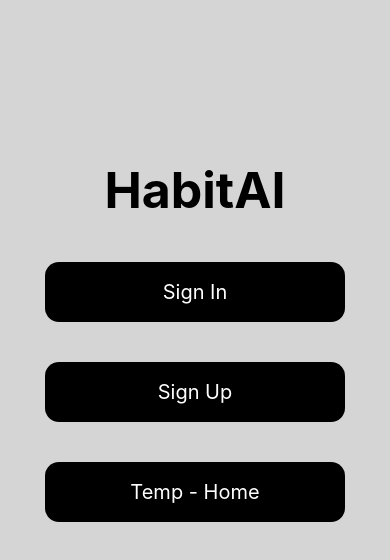
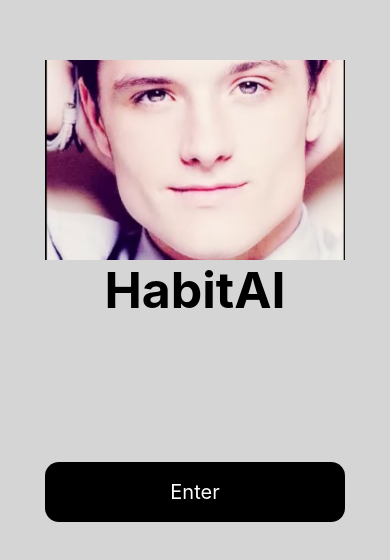
Before and after one commit to Zafcar/Major-Topic-HabitAI, a React Native app: screen / in a window 390 px wide. Shown: the part 232-792 px from the top of the page. Built offline with nearby package versions, Linux system fonts and the light colour scheme.

Commit message:
Disabled sign in screen and sign up screen

```diff
--- a/App.js
+++ b/App.js
@@ -1,45 +1,34 @@
 import React from "react";
-import { View, Text, StyleSheet, Image, TouchableOpacity } from "react-native";
+import { View, Text, StyleSheet, Image } from "react-native";
 import { NavigationContainer } from "@react-navigation/native";
 import { createStackNavigator } from "@react-navigation/stack";
+import { TouchableOpacity } from "react-native-gesture-handler";
 
-import SignInScreen from "./MainIntialScreens/SignInScreen";
-import SignUpScreen from "./MainIntialScreens/SignUpScreen";
 import HomeScreen from "./MainIntialScreens/HomeScreen";
+import CalendarScreen from "./MainIntialScreens/CalendarScreen";
+import TodoList from "./MainIntialScreens/CreateTaskScreen";
+import NotificationScreen from "./MainIntialScreens/NotificationScreen";
+import RewardsScreen from "./SubScreens/CompletedTaskDetails";
+import OngoingTaskDetails from "./SubScreens/OngoingTaskDetails";
+import CompletedTaskDetails from "./SubScreens/CompletedTaskDetails";
 
 const MainScreen = ({ navigation }) => {
   return (
     <View style={styles.container}>
+      <Image
+        source={require("./assets/Josh.png")} // TODO: Image replaced later
+        style={{ width: 300, height: 200 }}
+      />
       <Text style={[styles.mainText, { color: "black" }]}>HabitAI</Text>
       <View style={styles.buttonContainer}>
         <View style={styles.buttonWrapper}>
           <TouchableOpacity
             style={styles.customButton}
             onPress={() => {
-              navigation.navigate("SignIn");
+              navigation.navigate("homeScreen");
             }}
           >
-            <Text style={styles.customButtonText}>Sign In</Text>
-          </TouchableOpacity>
-        </View>
-        <View style={styles.buttonWrapper}>
-          <TouchableOpacity
-            style={styles.customButton}
-            onPress={() => {
-              navigation.navigate("SignUp");
-            }}
-          >
-            <Text style={styles.customButtonText}>Sign Up</Text>
-          </TouchableOpacity>
-        </View>
-        <View style={styles.buttonWrapper}>
-          <TouchableOpacity
-            style={styles.customButton}
-            onPress={() => {
-              navigation.navigate("TempHome");
-            }}
-          >
-            <Text style={styles.customButtonText}>Temp - Home</Text>
+            <Text style={styles.customButtonText}>Enter</Text>
           </TouchableOpacity>
         </View>
       </View>
@@ -56,9 +45,22 @@ const App = () => {
         screenOptions={{ headerShown: false }}
       >
         <Stack.Screen name="Main" component={MainScreen} />
-        <Stack.Screen name="SignIn" component={SignInScreen} />
-        <Stack.Screen name="SignUp" component={SignUpScreen} />
-        <Stack.Screen name="TempHome" component={HomeScreen} />
+        <Stack.Screen name="homeScreen" component={HomeScreen} />
+        <Stack.Screen name="rewardsScreen" component={RewardsScreen} />
+        <Stack.Screen name="createTaskScreen" component={TodoList} />
+        <Stack.Screen name="calendarScreen" component={CalendarScreen} />
+        <Stack.Screen
+          name="notificationScreen"
+          component={NotificationScreen}
+        />
+        <Stack.Screen
+          name="ongoingTaskDetails"
+          component={OngoingTaskDetails}
+        />
+        <Stack.Screen
+          name="completedTaskDetails"
+          component={CompletedTaskDetails}
+        />
       </Stack.Navigator>
     </NavigationContainer>
   );
```
